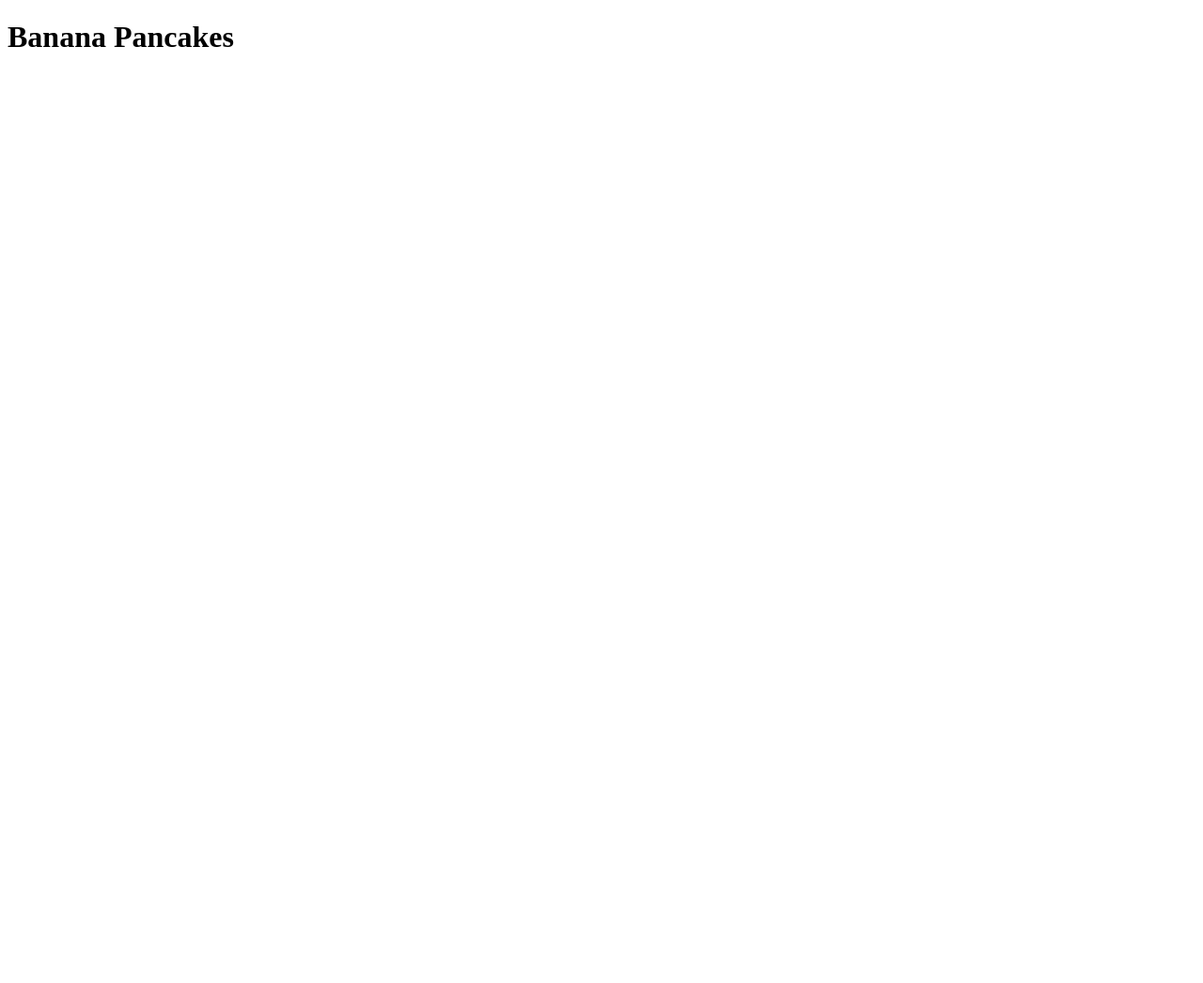
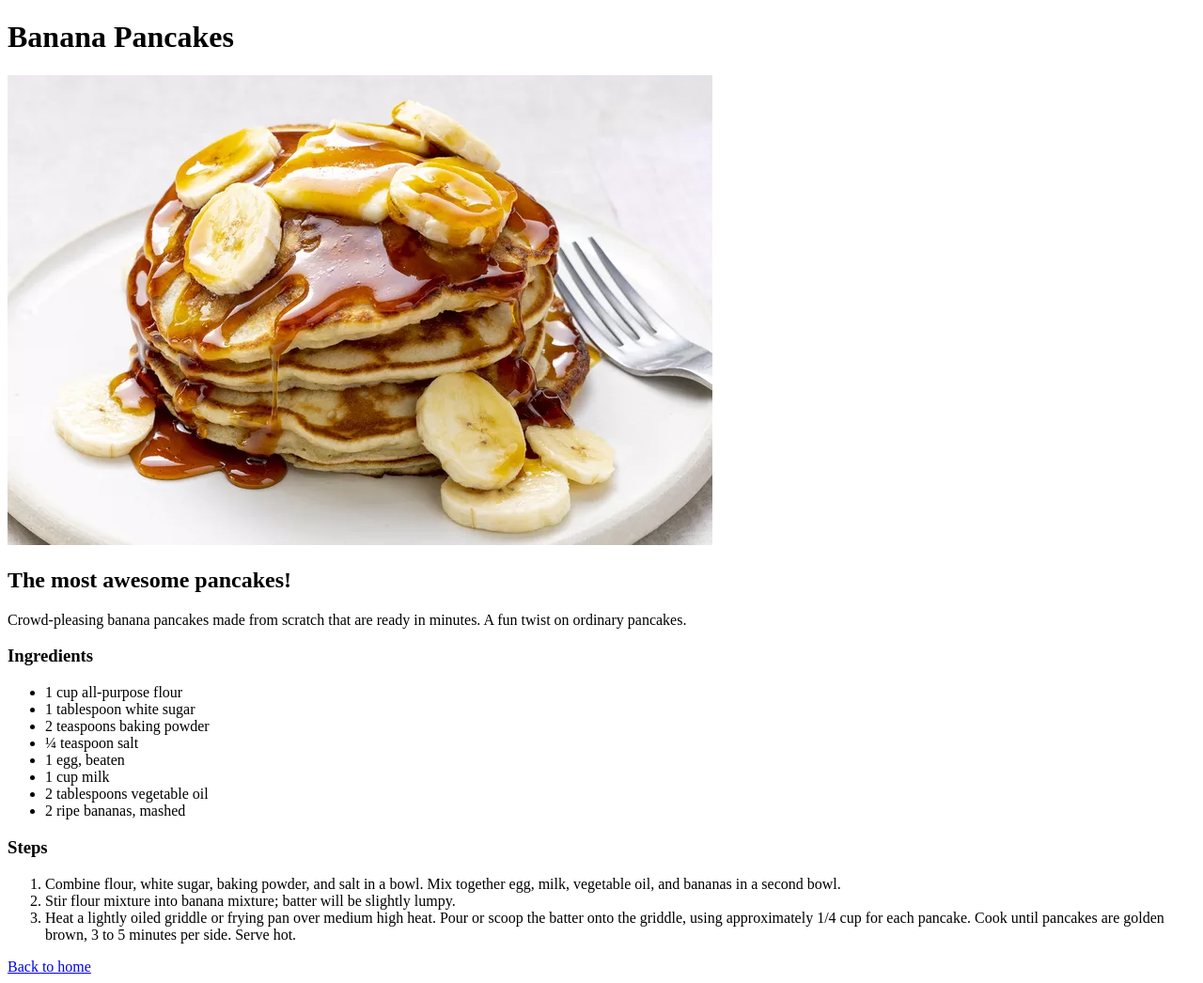
Before and after one commit to Lousio-n/odin-recipes, a plain HTML site: page recipes/pancakes.html in a window 1280 px wide. Shown: the whole page at 94% size. Before the commit the page ends 800 px from the top, so only its background shows below. Drawn offline with Linux system fonts and the light colour scheme.

Commit message:
complete page for pancakes.html

```diff
--- a/recipes/pancakes.html
+++ b/recipes/pancakes.html
@@ -1,12 +1,40 @@
 <!DOCTYPE html>
 <html lang="en">
+
 <head>
     <meta charset="UTF-8">
     <meta http-equiv="X-UA-Compatible" content="IE=edge">
     <meta name="viewport" content="width=device-width, initial-scale=1.0">
     <title>Banana Pancakes</title>
 </head>
+
 <body>
     <h1>Banana Pancakes</h1>
+    <img src="../images/pancakes.jpg" alt="pancackes">
+    <h2>The most awesome pancakes!</h2>
+    <p>Crowd-pleasing banana pancakes made from scratch that are ready in minutes. A fun twist on ordinary pancakes.</p>
+    <h3>Ingredients</h3>
+    <ul>
+        <li>1 cup all-purpose flour</li>
+        <li>1 tablespoon white sugar</li>
+        <li>2 teaspoons baking powder</li>
+        <li>¼ teaspoon salt</li>
+        <li>1 egg, beaten</li>
+        <li>1 cup milk</li>
+        <li>2 tablespoons vegetable oil</li>
+        <li>2 ripe bananas, mashed</li>
+    </ul>
+    <h3>Steps</h3>
+    <ol>
+        <li>Combine flour, white sugar, baking powder, and salt in a bowl. Mix together egg, milk, vegetable oil, and
+            bananas in a second bowl.</li>
+        <li>Stir flour mixture into banana mixture; batter will be slightly lumpy.</li>
+        <li> Heat a lightly oiled griddle or frying pan over medium high heat. Pour or scoop the batter onto the
+            griddle, using approximately 1/4 cup for each pancake. Cook until pancakes are golden brown, 3 to 5 minutes
+            per side. Serve hot. </li>
+    </ol>
+    <a href="../index.html">Back to home</a>
+
 </body>
+
 </html>
```
